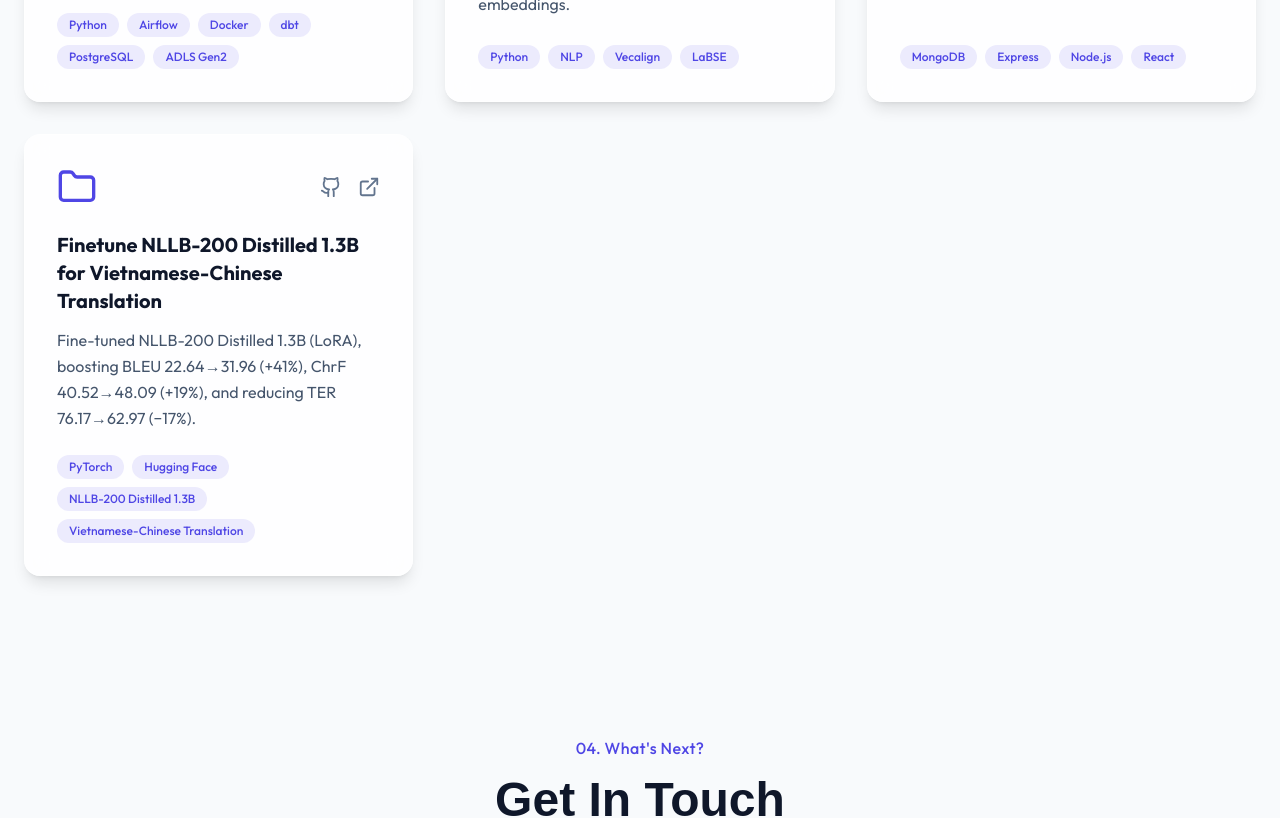
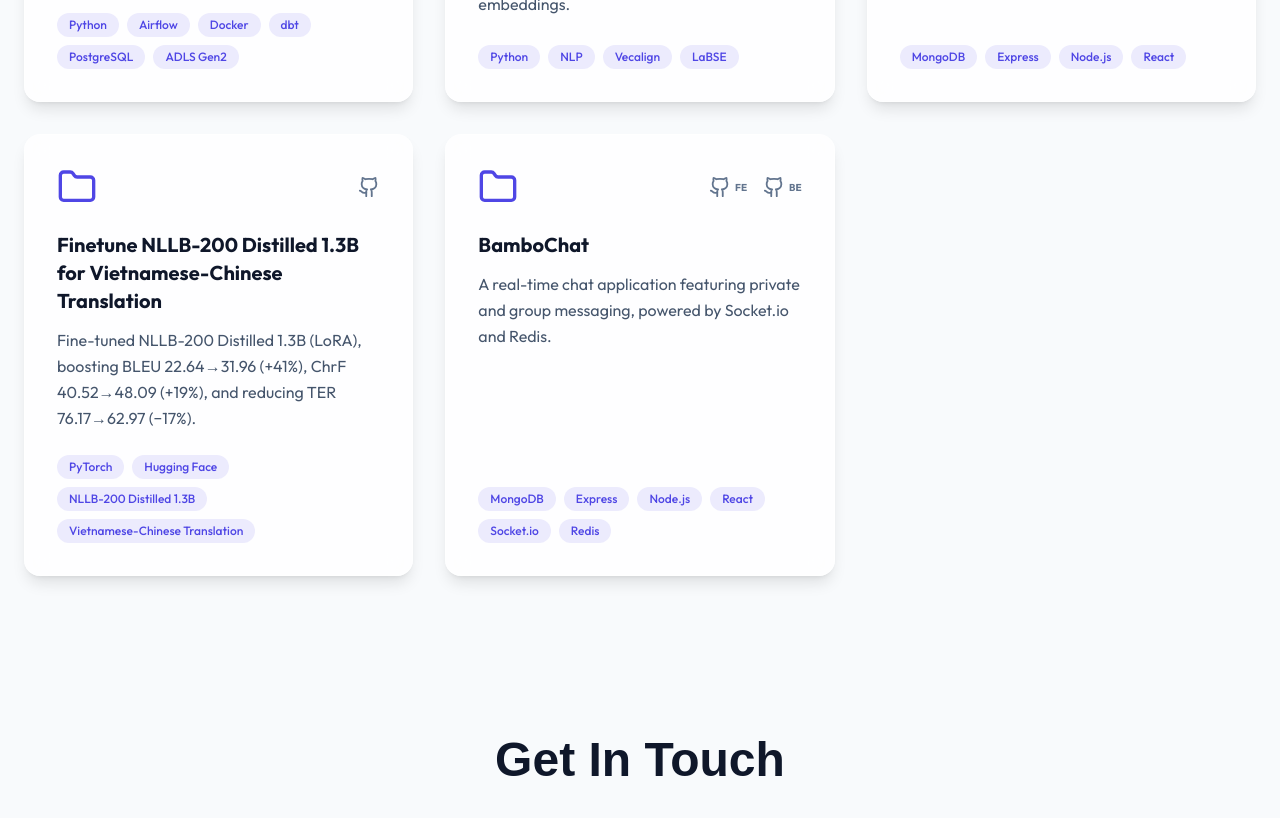
Before and after one commit to TrNhDuong/Portfolio, a React (Vite) app: page / in a window 1280 px wide. Shown: the part 2460-3278 px from the top of the page. Built offline with nearby package versions, Linux system fonts and the light colour scheme; a web font is replaced by a local one.

Commit message:
Update project for porfolio

```diff
--- a/src/components/Contact.jsx
+++ b/src/components/Contact.jsx
@@ -15,7 +15,6 @@ const Contact = () => {
                 transition={{ duration: 0.5 }}
                 viewport={{ once: true }}
             >
-                <p className="text-primary font-medium mb-4 tracking-wide">04. What's Next?</p>
                 <h2 className="section-title mb-8">Get In Touch</h2>
                 <p className="text-slate-600 text-lg mb-12 leading-relaxed">
                     I'm currently looking for new opportunities as a Data Engineer or Full Stack Developer.
--- a/src/components/Projects.jsx
+++ b/src/components/Projects.jsx
@@ -1,6 +1,6 @@
 import React from 'react';
 import { motion } from 'framer-motion';
-import { Folder, ExternalLink, Github } from 'lucide-react';
+import { Folder, Github } from 'lucide-react';
 
 const Projects = () => {
     const projects = [
@@ -27,6 +27,16 @@ const Projects = () => {
             description: "Fine-tuned NLLB-200 Distilled 1.3B (LoRA), boosting BLEU 22.64→31.96 (+41%), ChrF 40.52→48.09 (+19%), and reducing TER 76.17→62.97 (−17%).",
             tech: ["PyTorch", "Hugging Face", "NLLB-200 Distilled 1.3B", "Vietnamese-Chinese Translation"],
             links: { github: "https://huggingface.co/duongbambo/Finetune-NLLB-200-Distilled-1.3B", external: "#" }
+        },
+        {
+            title: "BamboChat",
+            description: "A real-time chat application featuring private and group messaging, powered by Socket.io and Redis.",
+            tech: ["MongoDB", "Express", "Node.js", "React", "Socket.io", "Redis"],
+            links: {
+                github: "https://github.com/TrNhDuong/BamboChat_Frontend",
+                github_backend: "https://github.com/TrNhDuong/BamboChat_Backend",
+                external: "#"
+            }
         }
     ];
 
@@ -48,8 +58,20 @@ const Projects = () => {
                             <div className="flex justify-between items-center mb-6">
                                 <Folder className="text-primary group-hover:text-secondary transition-colors" size={40} />
                                 <div className="flex space-x-4 text-slate-500">
-                                    <a href={project.links.github} target="_blank" rel="noopener noreferrer" className="hover:text-primary transition-colors"><Github size={22} /></a>
-                                    <a href={project.links.external} target="_blank" rel="noopener noreferrer" className="hover:text-primary transition-colors"><ExternalLink size={22} /></a>
+                                    <div className="flex flex-col items-center">
+                                        <a href={project.links.github} target="_blank" rel="noopener noreferrer" className="hover:text-primary transition-colors flex items-center gap-1">
+                                            <Github size={22} />
+                                            {project.links.github_backend && <span className="text-[10px] uppercase font-bold">FE</span>}
+                                        </a>
+                                    </div>
+                                    {project.links.github_backend && (
+                                        <div className="flex flex-col items-center">
+                                            <a href={project.links.github_backend} target="_blank" rel="noopener noreferrer" className="hover:text-primary transition-colors flex items-center gap-1">
+                                                <Github size={22} />
+                                                <span className="text-[10px] uppercase font-bold">BE</span>
+                                            </a>
+                                        </div>
+                                    )}
                                 </div>
                             </div>
                             <h3 className="text-xl font-bold text-slate-900 mb-3 group-hover:text-primary transition-colors">{project.title}</h3>
--- a/src/components/Skills.jsx
+++ b/src/components/Skills.jsx
@@ -7,7 +7,7 @@ const Skills = () => {
         "Programming Languages": ["Python", "SQL", "C++", "JavaScript"],
         "Data Engineering": ["Apache Airflow", "dbt", "Docker", "PostgreSQL", "MinIO", "Azure (ADLS Gen2, Data Factory, Databricks)"],
         "Web Development": ["React", "Node.js", "Express", "MongoDB", "PostgreSQL"],
-        "Computer Science": ["Machine Learning (Basic)", "Natural Language Processing (Basic)"]
+        "Computer Science": ["Machine Learning (basic)", "Natural Language Processing (basic)"]
     };
 
     return (
```
